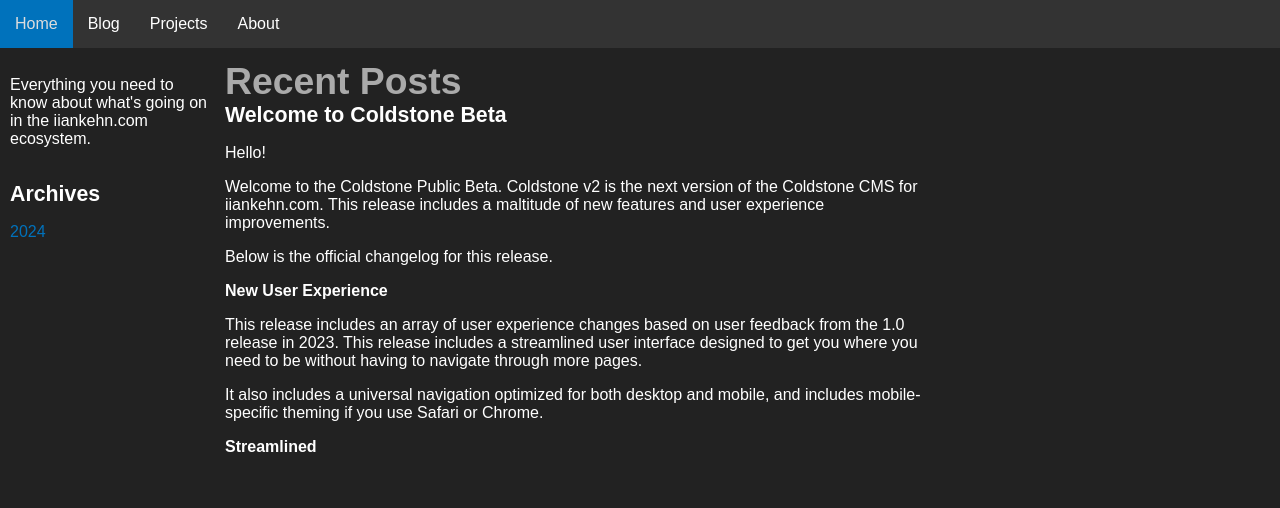
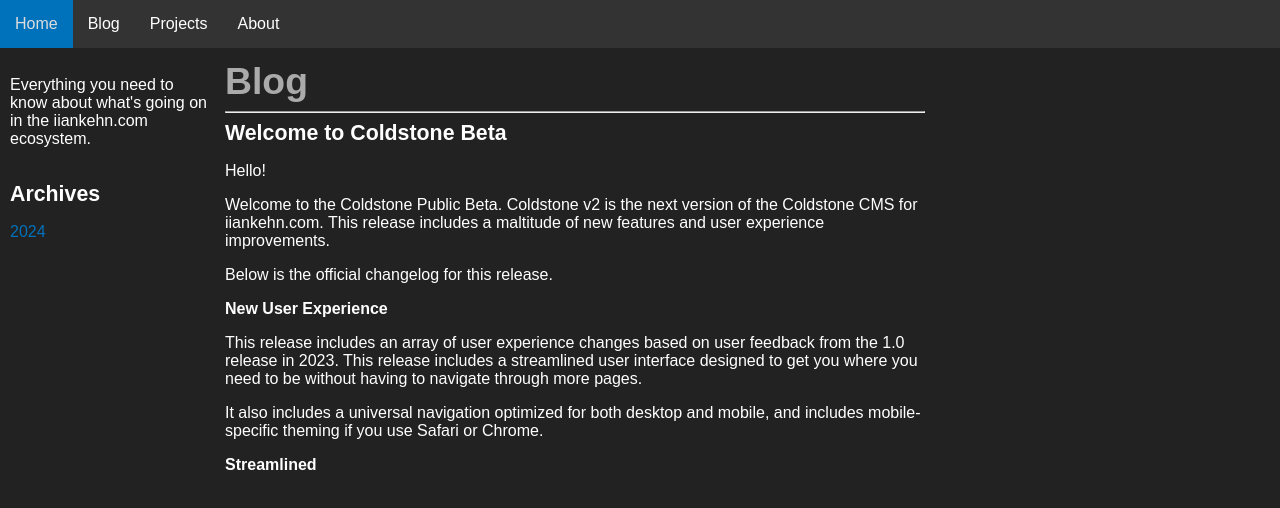
Before and after one commit to iiankehn/dotcom, a plain HTML site: page blog/index.html in a window 1280 px wide. Drawn offline with Linux system fonts and the light colour scheme.

Commit message:
Update index.html

```diff
--- a/blog/index.html
+++ b/blog/index.html
@@ -23,7 +23,8 @@
             <p><a href="/blog/2024">2024</a></p>
         </section>
         <section id="blog-post">
-            <h1>Recent Posts</h1>
+            <h1>Blog</h1>
+            <hr />
             <h3>Welcome to Coldstone Beta</h3>
             <p>Hello!</p>
             <p>Welcome to the Coldstone Public Beta. Coldstone v2 is the next version of the Coldstone CMS for iiankehn.com. This release includes a maltitude of new features and user experience improvements.</p>
```
